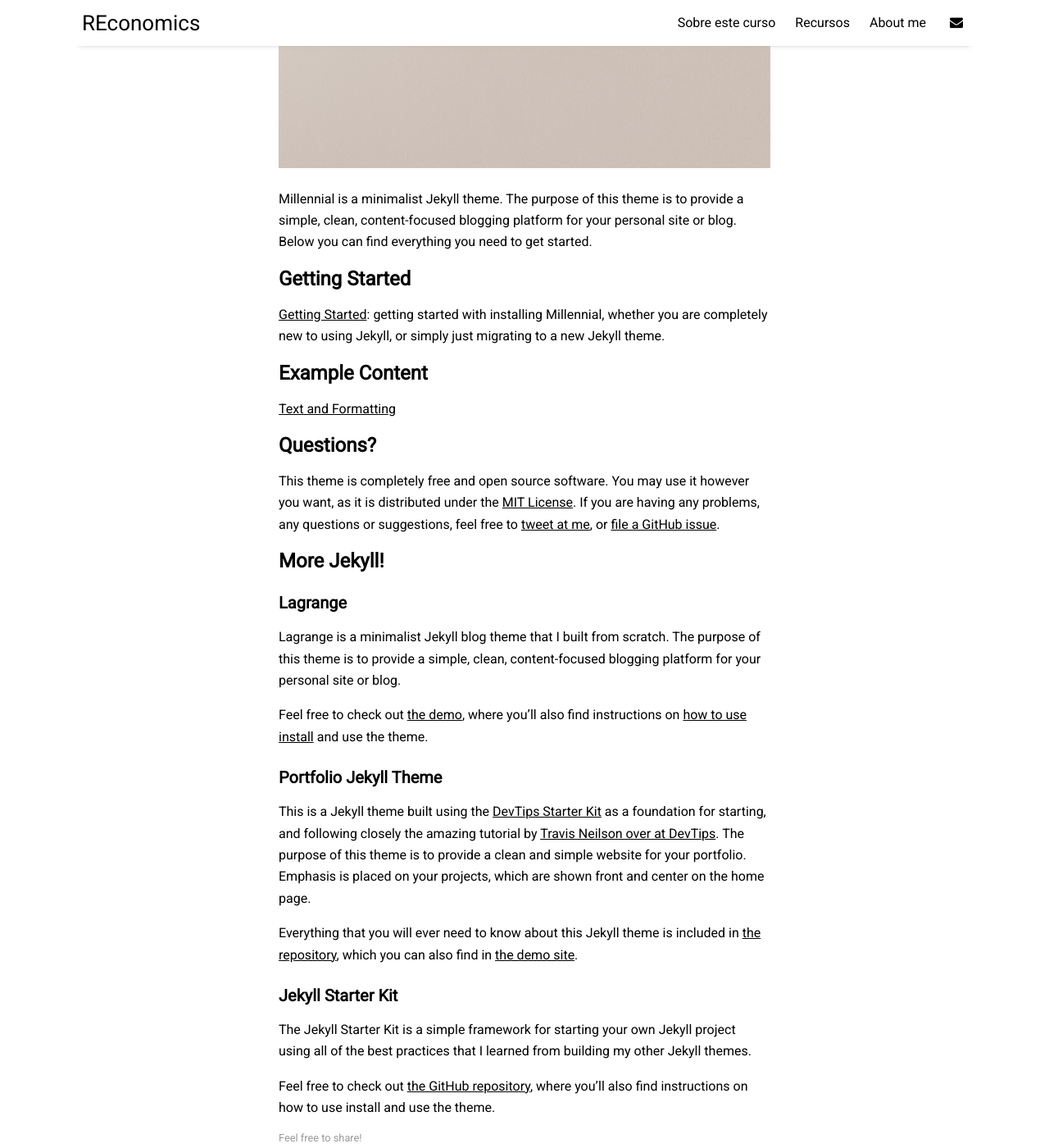
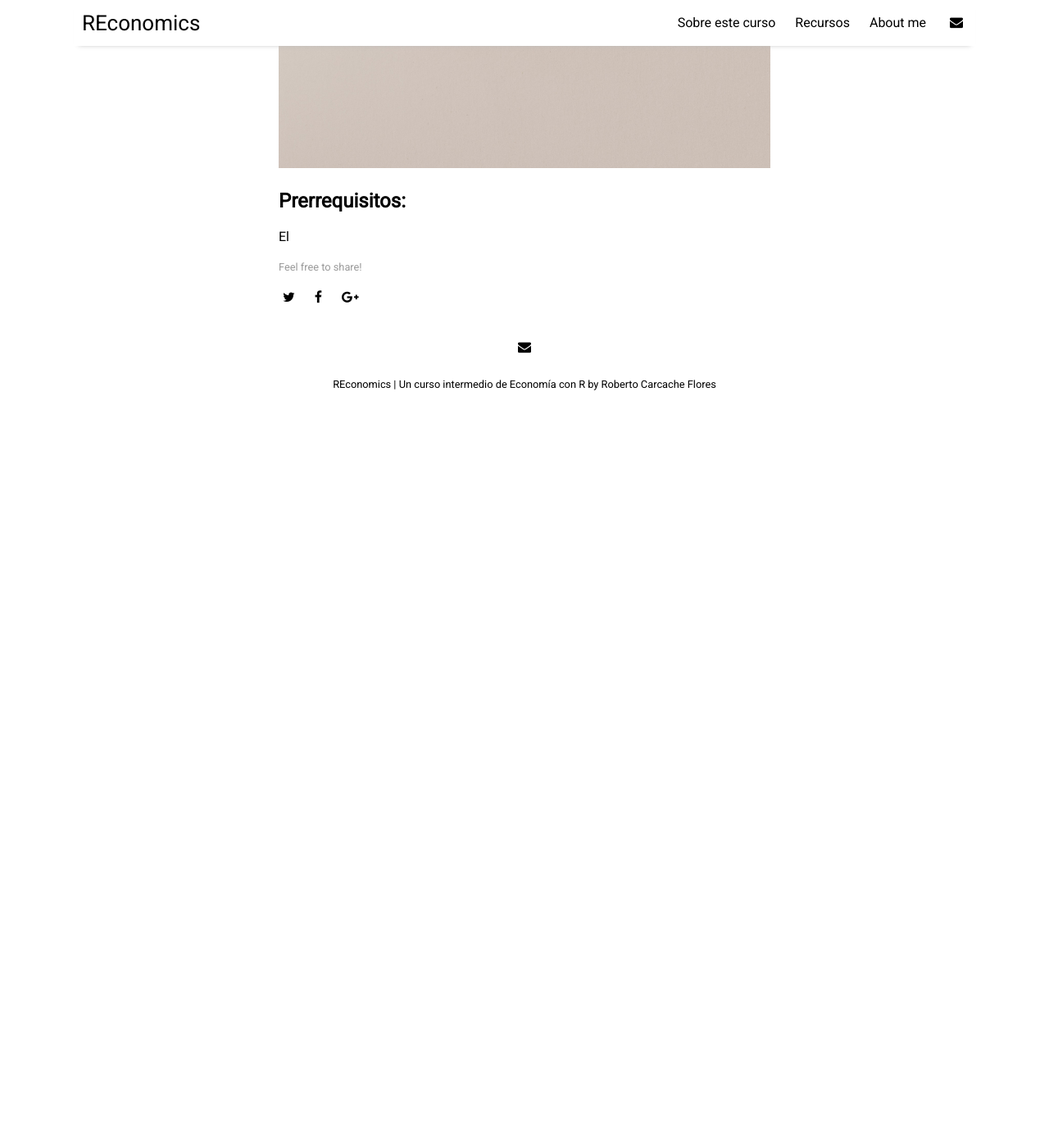
Before and after one commit to JP-Thoma/REconomics, a Jekyll site: the page built from _posts/2021-01-01-prelim.md, in a window 1280 px wide and 1400 px high, scrolled down 857 px. Shown: the whole window at 82% size. Built offline with Jekyll 4.4.1, drawn with Linux system fonts in a browser that asks for light colours; nearby versions of some CDN libraries; after the commit the page ends 1364 px from its top, so only the background shows below that.

Commit message:
Update 2021-01-01-prelim.md

```diff
--- a/_posts/2021-01-01-prelim.md
+++ b/_posts/2021-01-01-prelim.md
@@ -7,36 +7,5 @@ tags: [documentation,sample]
 image: preliminares.jpg
 ---
 
-Millennial is a minimalist Jekyll theme. The purpose of this theme is to provide a simple, clean, content-focused blogging platform for your personal site or blog. Below you can find everything you need to get started.
-
-## Getting Started
-
-[Getting Started]({{ site.github.url }}{% post_url 2016-10-10-getting-started %}): getting started with installing Millennial, whether you are completely new to using Jekyll, or simply just migrating to a new Jekyll theme.
-
-## Example Content
-
-[Text and Formatting]({{ site.github.url }}{% post_url 2016-09-09-text-formatting %})
-
-## Questions?
-
-This theme is completely free and open source software. You may use it however you want, as it is distributed under the [MIT License](http://choosealicense.com/licenses/mit/). If you are having any problems, any questions or suggestions, feel free to [tweet at me](https://twitter.com/intent/tweet?text=My%20question%20about%20Millennial;via=paululele), or [file a GitHub issue](https://github.com/lenpaul/Millennial/issues/new).
-
-## More Jekyll!
-
-### Lagrange
-
-Lagrange is a minimalist Jekyll blog theme that I built from scratch. The purpose of this theme is to provide a simple, clean, content-focused blogging platform for your personal site or blog.
-
-Feel free to check out <a href="https://lenpaul.github.io/Lagrange/" target="_blank">the demo</a>, where you’ll also find instructions on <a href="https://lenpaul.github.io/Lagrange/journal/getting-started.html">how to use install</a> and use the theme.
-
-### Portfolio Jekyll Theme
-
-This is a Jekyll theme built using the [DevTips Starter Kit](http://devtipsstarterkit.com/) as a foundation for starting, and following closely the amazing tutorial by [Travis Neilson over at DevTips](https://www.youtube.com/watch?v=T6jKLsxbFg4&list=PL0CB3OvPhDA_STygmp3sDenx3UpdOMk7P). The purpose of this theme is to provide a clean and simple website for your portfolio. Emphasis is placed on your projects, which are shown front and center on the home page.
-
-Everything that you will ever need to know about this Jekyll theme is included in [the repository](https://github.com/LeNPaul/portfolio-jekyll-theme), which you can also find in [the demo site](https://lenpaul.github.io/portfolio-jekyll-theme/).
-
-### Jekyll Starter Kit
-
-The Jekyll Starter Kit is a simple framework for starting your own Jekyll project using all of the best practices that I learned from building my other Jekyll themes.
-
-Feel free to check out <a href="https://github.com/LeNPaul/jekyll-starter-kit" target="_blank">the GitHub repository</a>, where you’ll also find instructions on how to use install and use the theme.
+## Prerrequisitos:
+El
```
